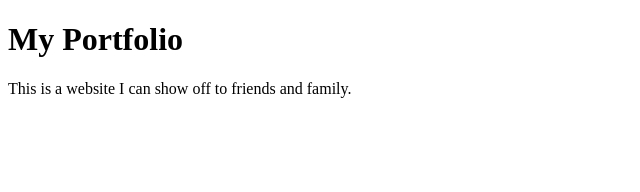
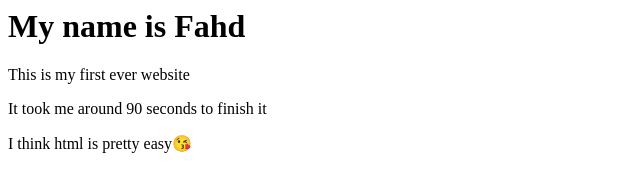
Before and after one commit to fahd2009x-alt/my-portfolio, a plain HTML site: page index.html in a window 1280 px wide. Shown: the whole page, without its empty margins (0-640 px from the left). Drawn offline with Linux system fonts and the light colour scheme.

Commit message:
I added multiple lines and an emoji

```diff
--- a/index.html
+++ b/index.html
@@ -1,10 +1,8 @@
-<!DOCTYPE html>
 <html>
-	<head>
-		<title>My Portfolio</title>
-	</head>
-	<body>
-		<h1>My Portfolio</h1>
-		<p>This is a website I can show off to friends and family.</p>
-	</body>
+    <head><h1>My name is Fahd</h1></head>
+    <body>
+        <p> This is my first ever website</h>
+        <p> It took me around 90 seconds to finish it</p>
+        <p> I think html is pretty easy😘</p>
+    </body>
 </html>
```
